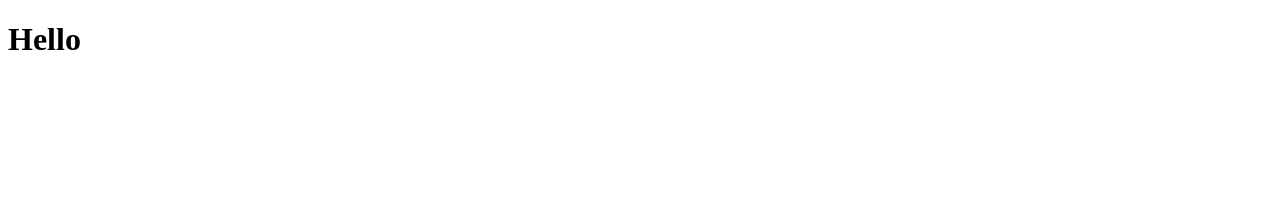
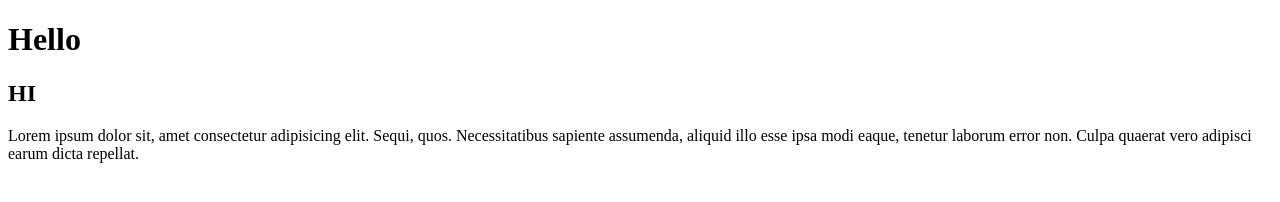
Before and after one commit to Farhan71/web-project, a plain HTML site: page index.html in a window 1280 px wide. Drawn offline with Linux system fonts and the light colour scheme.

Commit message:
third commit

```diff
--- a/index.html
+++ b/index.html
@@ -8,5 +8,7 @@
 </head>
 <body>
     <h1>Hello</h1>
+    <h2>HI</h2>
+    <p>Lorem ipsum dolor sit, amet consectetur adipisicing elit. Sequi, quos. Necessitatibus sapiente assumenda, aliquid illo esse ipsa modi eaque, tenetur laborum error non. Culpa quaerat vero adipisci earum dicta repellat.</p>
 </body>
 </html>
```
